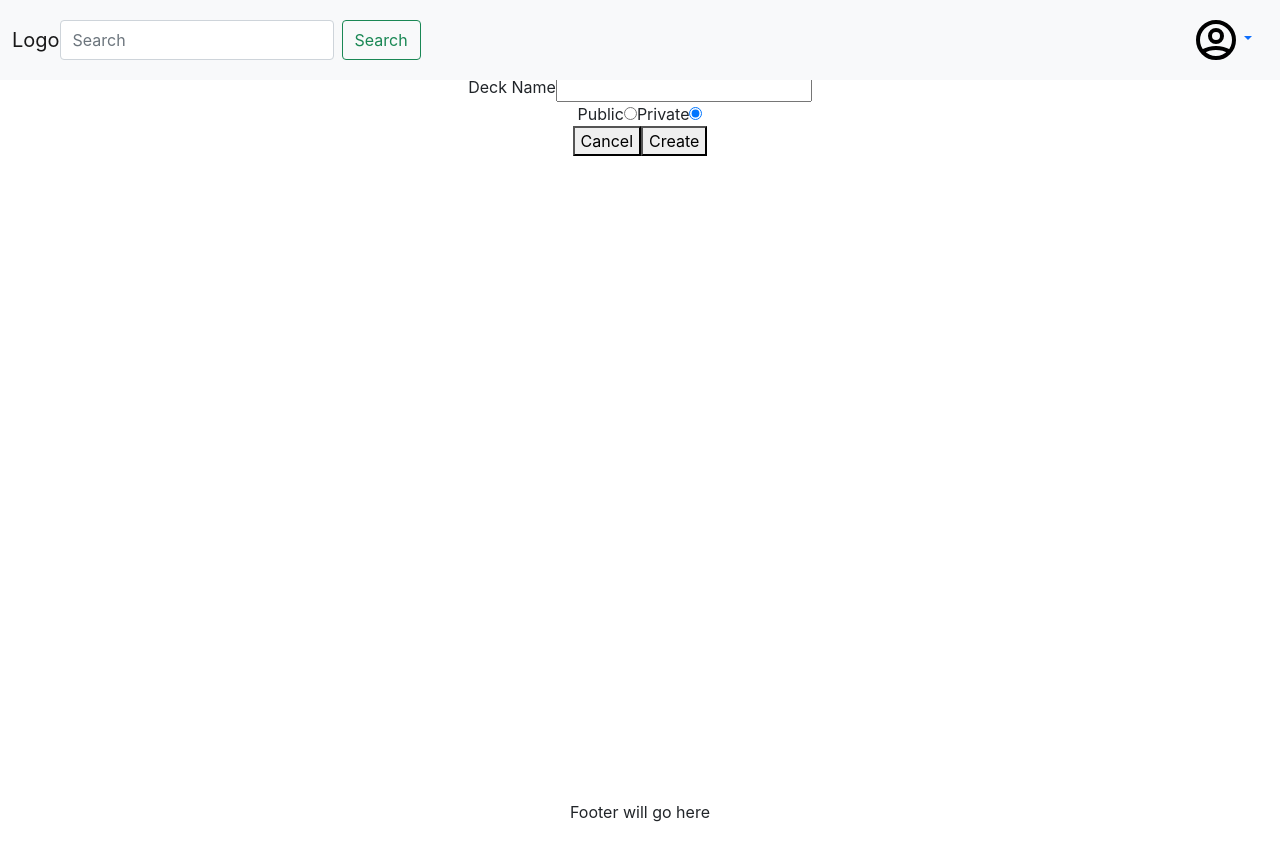
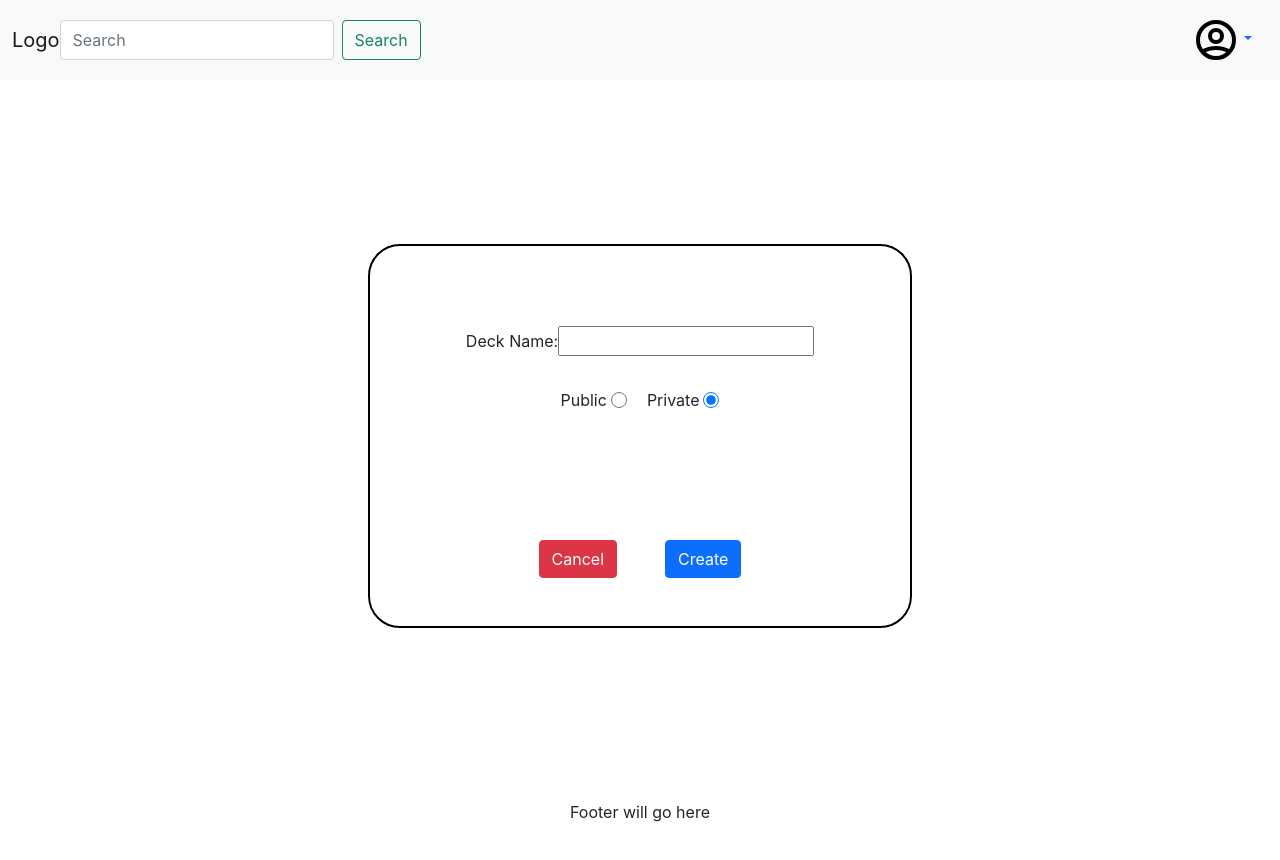
Before and after one commit to AlexRodgers11/flash-card-app, a React (Create React App) app in the folder client/: page /users/1/decks/new in a window 1280 px wide. Shown: the top 860 px of the page. Built offline with nearby package versions, Linux system fonts and the light colour scheme.

Commit message:
style DeckForm with styled components

```diff
--- a/client/src/components/DeckForm.js
+++ b/client/src/components/DeckForm.js
@@ -6,12 +6,73 @@ import useFormInput from '../hooks/useFormInput';
 import { resetDeck } from '../reducers/deckSlice';
 import { addDeck } from '../reducers/decksSlice';
 import { addDeckToUser } from '../reducers/loginSlice';
+import styled from 'styled-components';
 
 const baseURL = 'http://localhost:8000';
 
+const DeckFormWrapper = styled.div`
+	height: calc(100vh - 4.5rem);
+	display: flex;
+	flex-direction: column;
+	align-items: center;
+	justify-content: center;
+	& form {
+		display: flex;
+		flex-direction: column;
+		align-items: center;
+		border: 2px solid black;
+		border-radius: 2em;
+		padding: 4rem 6rem 2rem 6rem;
+		& div {
+			margin: 1em 0;
+		}
+		@media (max-width: 600px) {
+			padding: 1rem 2rem .5rem 2rem;
+		}
+		@media (max-width: 330px) {
+			padding: .25rem .5rem .125rem .5rem;
+		}
+	}
+	& input {
+		@media (max-width: 600px) {
+			display: block;
+		}
+	}
+`;
+
+const RadioWrapper = styled.div`
+	display: flex;
+	justify-content: center;
+	& input {
+		vertical-align: middle;
+		width: 1rem;
+	}
+	& input:first-of-type {
+		margin-right: 1.25rem;
+	}
+	& label {
+		margin-right: .25rem;
+	}
+`;
+
+const ButtonWrapper = styled.div`
+	padding-top: 6rem;
+	& button {
+		margin: 0 1.5rem;
+		@media (max-width: 330px) {
+			margin: 0 .75rem;
+		}
+	}
+	@media (max-width: 600px) {
+		padding-top: 4rem;
+	}
+	@media (max-width: 330px) {
+		padding-top: 2rem;
+	}
+`;
 
 function DeckForm() {
-  	const [nameInput, clearNameInput, handleNameInputChange] = useFormInput('');
+	const [nameInput, clearNameInput, handleNameInputChange] = useFormInput('');
   	const [publiclyAvailable, clearPubliclyAvailable, handlePubliclyAvailableChange] = useFormInput("false");
 	const dispatch = useDispatch();
 	const navigate = useNavigate();
@@ -44,24 +105,24 @@ function DeckForm() {
 	}
 
   	return (
-		<div>
+		<DeckFormWrapper className="DeckFormWrapper">
 			<form onSubmit={handleSubmit}>
 					<div>
-						<label htmlFor="name">Deck Name</label>
-						<input type="text" id="name" name="name" value={nameInput} onChange={handleNameInputChange} />
+						<label className="form-label" htmlFor="name">Deck Name:</label>
+						<input  type="text" id="name" name="name" value={nameInput} onChange={handleNameInputChange} />
 					</div>
-					<div>
-						<label htmlFor="public">Public</label>
+					<RadioWrapper>
+						<label className="form-label" htmlFor="public">Public</label>
 						<input checked={publiclyAvailable==="true"} type="radio" id="public" name="publiclyAvailable" value="true" onChange={handlePubliclyAvailableChange} />
-						<label htmlFor="private">Private</label>
+						<label className="form-label" htmlFor="private">Private</label>
 						<input checked={publiclyAvailable==="false"} type="radio" id="private" name="publiclyAvailable" value="false" onChange={handlePubliclyAvailableChange} />
-					</div>
-					<div>
-						<button onClick={handleCancelCreateDeck}>Cancel</button>
-						<button type="submit">Create</button>
-					</div>
+					</RadioWrapper>
+					<ButtonWrapper>
+						<button className="btn btn-danger" onClick={handleCancelCreateDeck}>Cancel</button>
+						<button className="btn btn-primary" type="submit">Create</button>
+					</ButtonWrapper>
 				</form>
-		</div>
+		</DeckFormWrapper>
   )
 }
 
```
